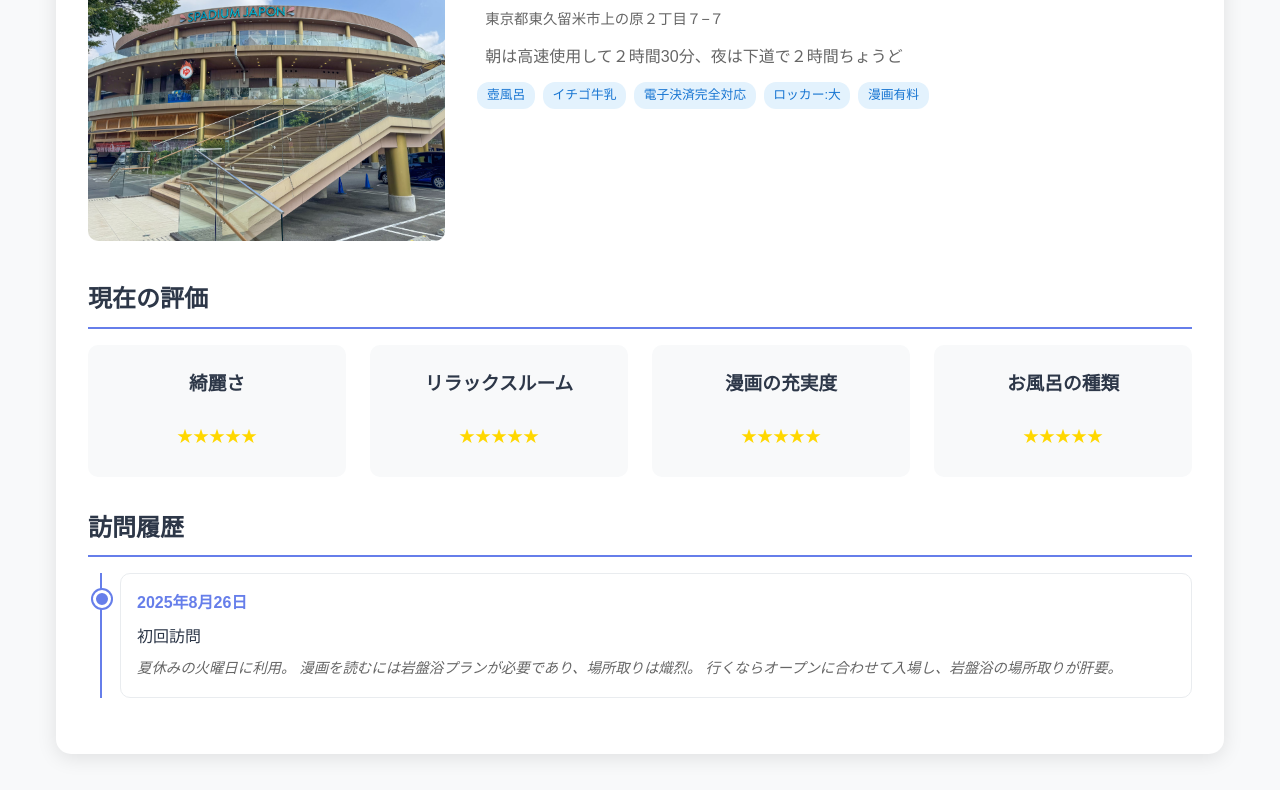
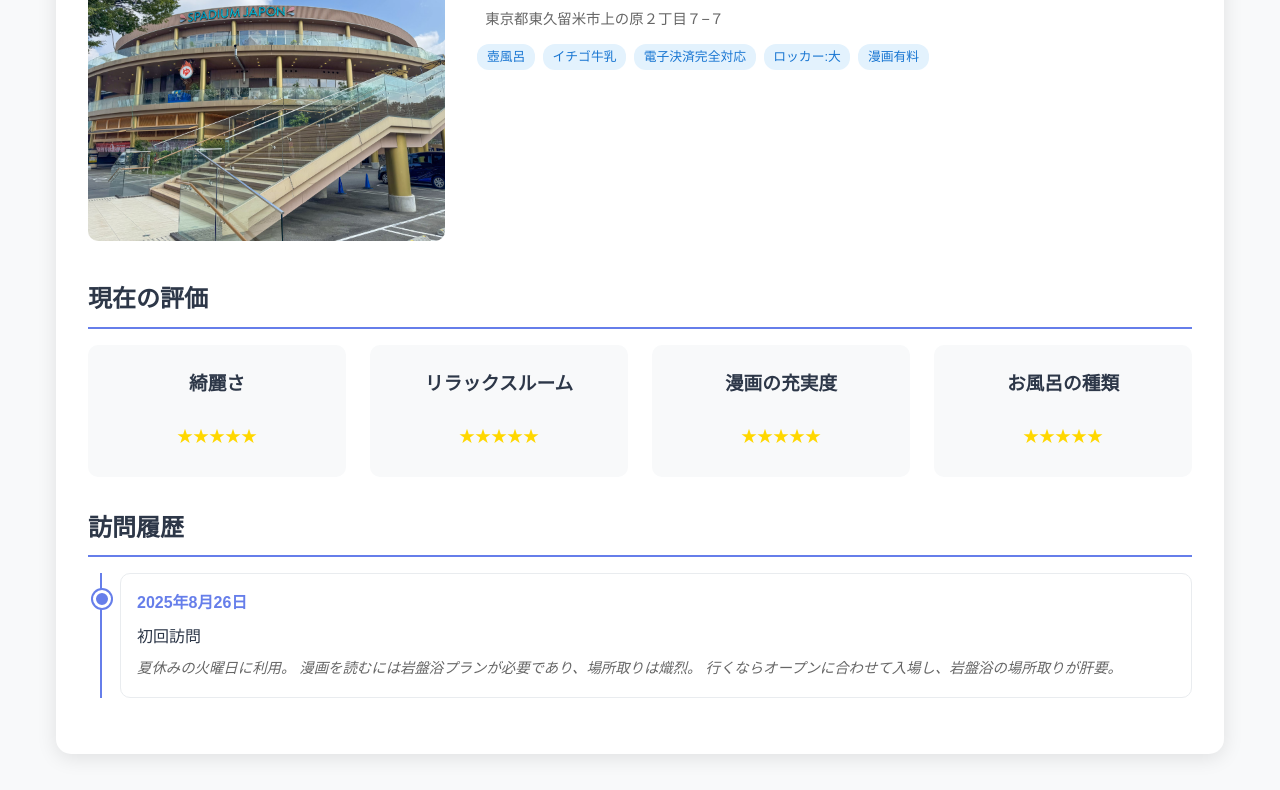
Before and after one commit to sarw/onsen-monogatari-site, a plain HTML site: page onsen_1.html in a window 1280 px wide. Shown: the part 165-955 px from the top of the page. Drawn offline with Linux system fonts and the light colour scheme.

Commit message:
Update site: 2025-08-28 08:53:17

```diff
--- a/onsen_1.html
+++ b/onsen_1.html
@@ -26,7 +26,6 @@
                     <div class="onsen-info">
                         <h1>スパジアムジャポン</h1>
                         <p class="address"><i class="icon-location"></i>東京都東久留米市上の原２丁目７−７</p>
-                        <p class="travel-time"><i class="icon-clock"></i>朝は高速使用して２時間30分、夜は下道で２時間ちょうど</p>
                         <div class="features">
                             <span class="feature-tag">壺風呂</span>
                             <span class="feature-tag">イチゴ牛乳</span>
```
Also changed, not shown: onsen_2.html (+0 -1 lines).
